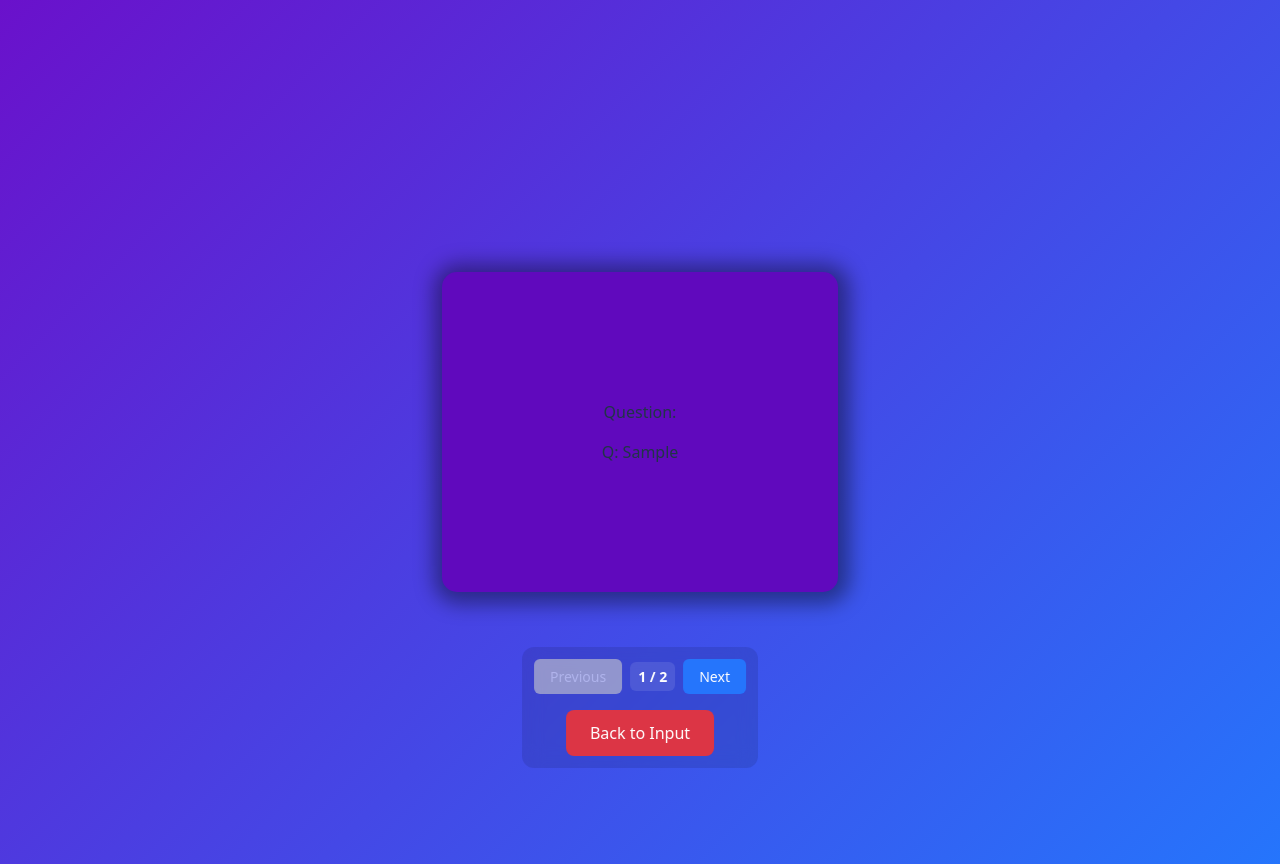
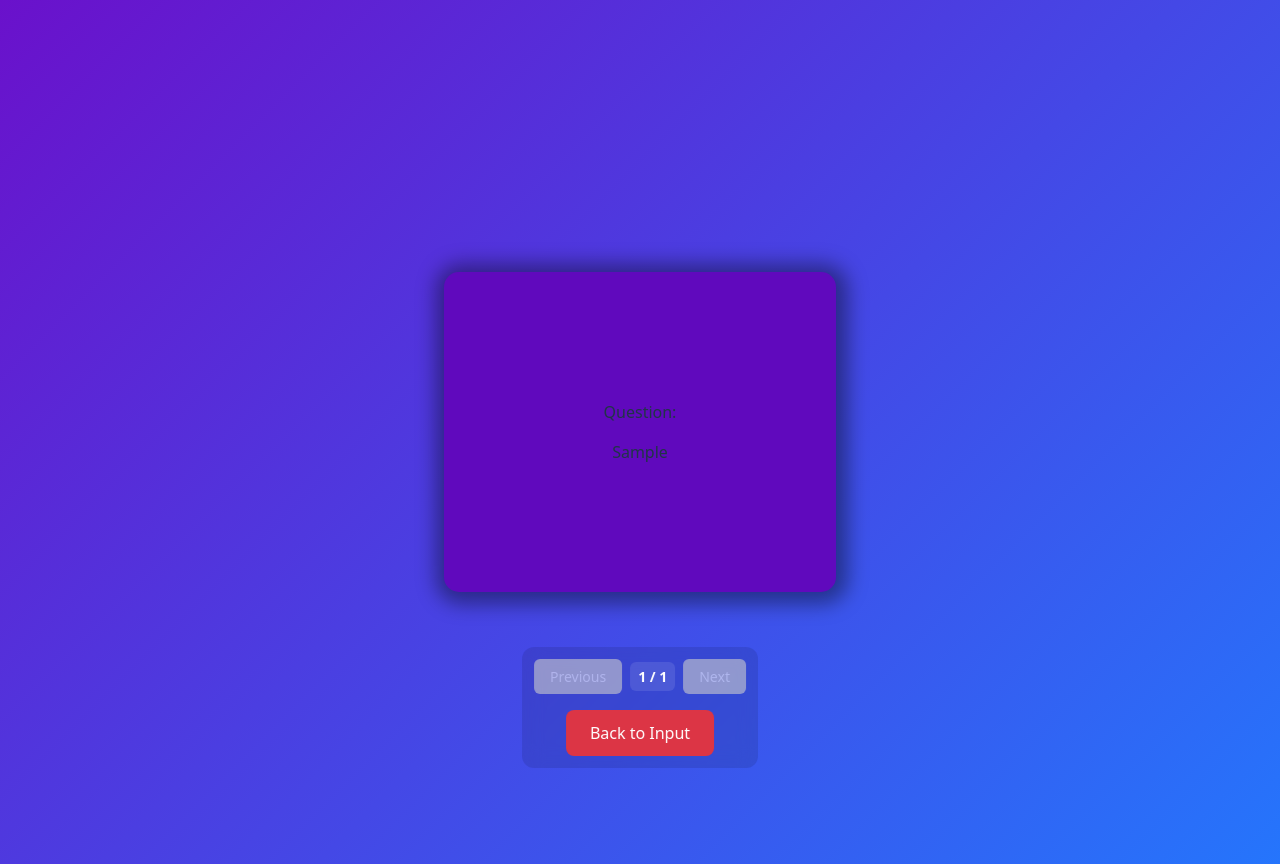
Before and after one commit to Ved-sketch/Automatic-Flash-Card-Generator, a React (Vite) app in the folder my-app/: page / in a window 1280 px wide. Both pictures are taken after typing "Sample", "Sample" into the empty fields and a click on the input "Create Flashcard". Built offline with nearby package versions, Linux system fonts and the light colour scheme.

Commit message:
fixed the error where question and answer were shown on separate cards. Now they are being shown on a single card. Also updated the navigation element.

```diff
--- a/my-app/src/FlashCard.jsx
+++ b/my-app/src/FlashCard.jsx
@@ -6,7 +6,20 @@ export default function FlashCard({notes, onBack}) {
     const [currentCardIndex, setCurrentCardIndex] = useState(0);
 
     // Split notes into individual cards (assuming they're separated by double newlines)
-    const cards = notes.split('\n\n').filter(card => card.trim() !== '');
+    const splitNotes = notes.split('\n\n').filter(card => card.trim() !== '');
+
+    // creating proper card pairs
+    const cards = [];
+    for(let i = 0;i < splitNotes.length; i+=2){
+        if(splitNotes[i] && splitNotes[i+1]){
+            cards.push({
+                "question": splitNotes[i].replace(/^Q:\s*/, ''),
+                "answer": splitNotes[i+1].replace(/^A:\s*/, '')
+            });
+        }
+    }
+
+    const currentCard = cards[currentCardIndex];
 
     useEffect(() => {
         document.getElementById("root").style.backgroundColor = "#6009bdff";
@@ -42,12 +55,12 @@ export default function FlashCard({notes, onBack}) {
                     {!flipped ? (
                         <div>
                             <p>Question:</p>
-                            <p>{cards[currentCardIndex]}</p>
+                            <p>{currentCard?.question}</p>
                         </div>
                     ) : (
                         <div>
                             <p>Answer:</p>
-                            <p>{cards[currentCardIndex]}</p>
+                            <p>{currentCard?.answer}</p>
                         </div>
                     )}
                 </div>
```
